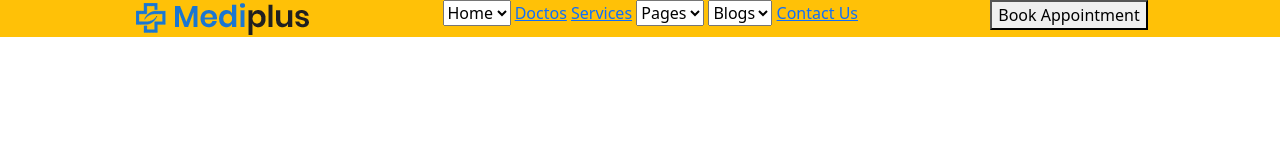
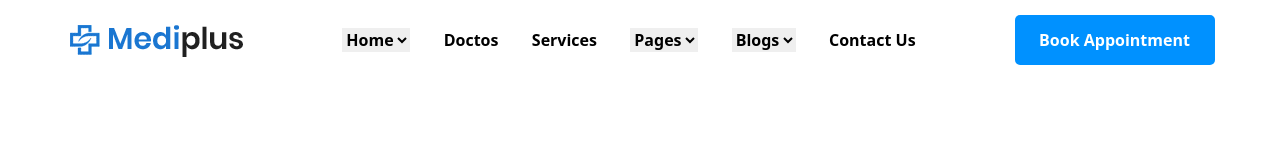
Before and after one commit to ghizlanejadraoui/finl-project-css, a plain HTML site: page index.html in a window 1280 px wide. Drawn offline with nearby package versions, Linux system fonts and the light colour scheme.

Commit message:
[complet] navbar

```diff
--- a/index.html
+++ b/index.html
@@ -10,11 +10,11 @@
     <header>
         <!--*section nav -->
         <section class="section_nav">
-          <nav class="bg-warning d-flex justify-content-evenly">
+          <nav class=" d-lg-flex justify-content-evenly align-items-center ">
             <div class="logo">
                 <img src="./public/img/logo.png" alt="">
             </div>
-            <div class="about">
+            <div class="about d-flex justify-content-evenly w-50">
                 <select name="" id="">
                     <option value="">Home</option>
                 </select>
@@ -27,10 +27,9 @@
                     <option value="">Blogs</option>
                 </select>
                 <a href="">Contact Us</a>
-
             </div>
             <div class="book">
-                <button>Book Appointment</button>
+                <button class="">Book Appointment</button>
             </div>
           </nav>
 
--- a/src/sass/Modules/Home/_header.scss
+++ b/src/sass/Modules/Home/_header.scss
@@ -3,5 +3,26 @@
     padding: 0;
 }
 nav{
-    height: 40vw;
+
+  height: 10vh;
+  font-weight: bold;
 }
+select{
+    border: none;
+    font-weight: bold;
+
+}
+a{
+    text-decoration: none;
+    color: black;
+}
+nav button{
+    outline: none;
+    height: 50px;
+    width: 200px;
+    border: none;
+    background-color: rgb(0, 145, 255);
+    color: white;
+    font-weight: bold;
+    border-radius: 5px;
+}
--- a/src/sass/_allModules.scss
+++ b/src/sass/_allModules.scss
@@ -1,5 +1,5 @@
-@import "./Modules/home/header";
-@import "./Modules/home/main";
-@import "./Modules/home/footer";
+@import "./Modules/Home/header";
+@import "./Modules/Home/main";
+@import "./Modules/Home/footer";
 @import "./Modules/contact/header";
 @import "./Modules/blog/header";
```
Also changed, not shown: public/css/app.css, 1 other file.
